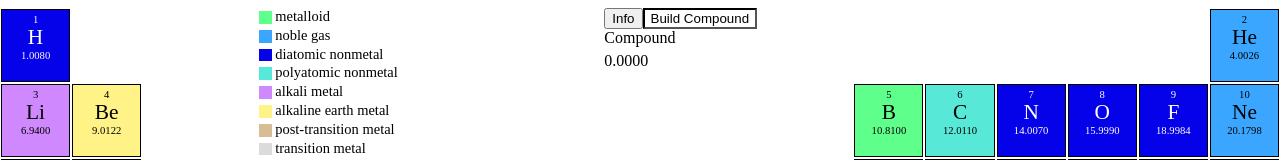
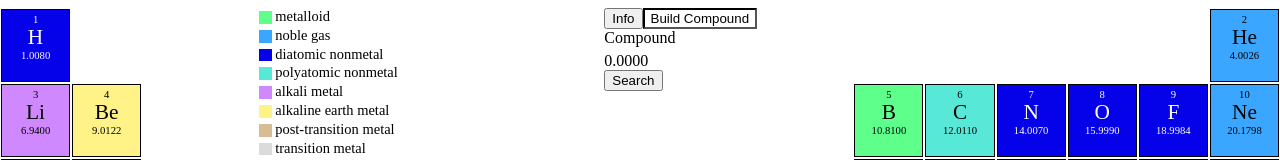
Before and after one commit to dbrudner/periodic-table, a React (Create React App) app: page / in a window 1280 px wide. Shown: the top 160 px of the page. Built offline with nearby package versions, Linux system fonts and the light colour scheme.

Commit message:
resolving api stuff

```diff
--- a/package.json
+++ b/package.json
@@ -15,7 +15,7 @@
     "test": "react-scripts test --env=jsdom",
     "eject": "react-scripts eject",
     "predeploy": "npm run build",
-    "deploy" : "npm run build && gh-pages -d build"
+    "deploy": "npm run build && gh-pages -d build"
   },
   "devDependencies": {
     "gh-pages": "^1.2.0"
--- a/src/compound-builder.js
+++ b/src/compound-builder.js
@@ -1,12 +1,33 @@
-import React from "react";
+import React, { Component } from "react";
 
-export default props => {
-	const { compound } = props;
+export default class extends Component {
+	state = { results: [] };
 
-	const renderCompoundName = () => {
-		return compound.map(element => {
+	search = async () => {
+		const compoundString = this.props.compound.reduce((cmpd, element) => {
+			const quantity = element.quantity > 1 ? element.quantity : "";
+			return cmpd + element.symbol + quantity;
+		}, "");
+		const url = `https://pubchem.ncbi.nlm.nih.gov/rest/pug/compound/fastformula/${compoundString}/cids/json`;
+		const res = await fetch(url);
+		const data = await res.json();
+		// data.IdentifierList.CID.slice(10).forEach(async cid => {
+		// 	const url = `https://pubchem.ncbi.nlm.nih.gov/rest/pug/compound/cid/${cid}/classification/JSON?classification_type=original`;
+		// 	const res = await fetch(url);
+		// 	const data = await res.json();
+		// 	console.log(data);
+		// });
+
+		const urlel = await `https://pubchem.ncbi.nlm.nih.gov/rest/pug/compound/cid/${data.IdentifierList.CID[0]}/classification/JSON?classification_type=original`;
+		const resel = await fetch(url);
+		const datael = await res.json();
+		console.log(datael);
+	};
+
+	renderCompoundName = () => {
+		return this.props.compound.map(element => {
 			return (
-				<span>
+				<span key={element.symbol}>
 					{element.symbol}
 					<sub>{element.quantity > 1 && element.quantity}</sub>
 				</span>
@@ -14,18 +35,22 @@ export default props => {
 		});
 	};
 
-	const getMolarMass = () =>
-		compound
+	getMolarMass = () => {
+		return this.props.compound
 			.reduce((acc, element) => {
 				return acc + element.atomic_mass * element.quantity;
 			}, 0)
 			.toFixed(4);
+	};
 
-	return (
-		<div>
-			Compound
-			<div style={{ marginTop: "5px" }}>{renderCompoundName()}</div>
-			<div>{getMolarMass()}</div>
-		</div>
-	);
-};
+	render() {
+		return (
+			<div>
+				Compound
+				<div style={{ marginTop: "5px" }}>{this.renderCompoundName()}</div>
+				<div>{this.getMolarMass()}</div>
+				<button onClick={this.search}>Search</button>
+			</div>
+		);
+	}
+}
```
Also changed, not shown: 1 other file (tests, documents, lock files or other folders).
